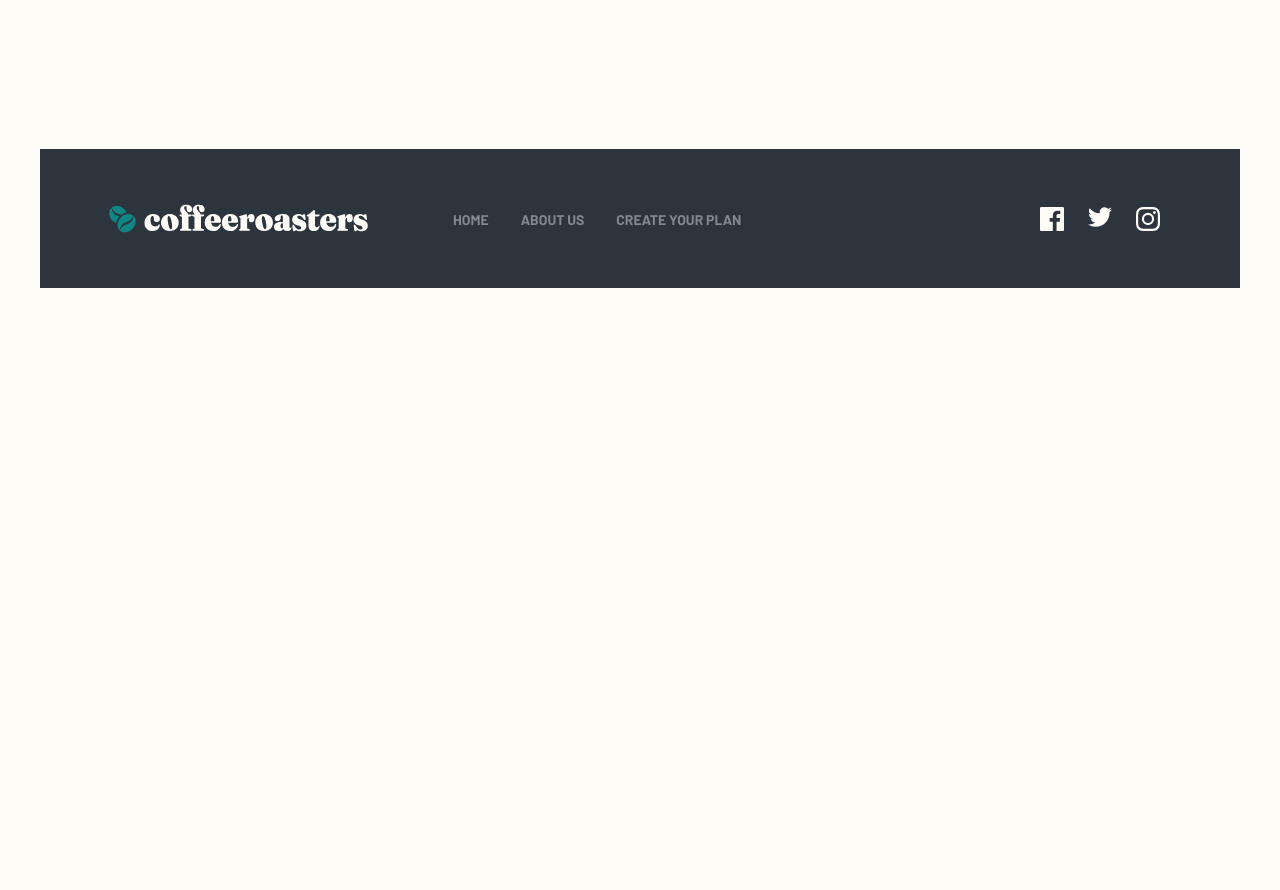
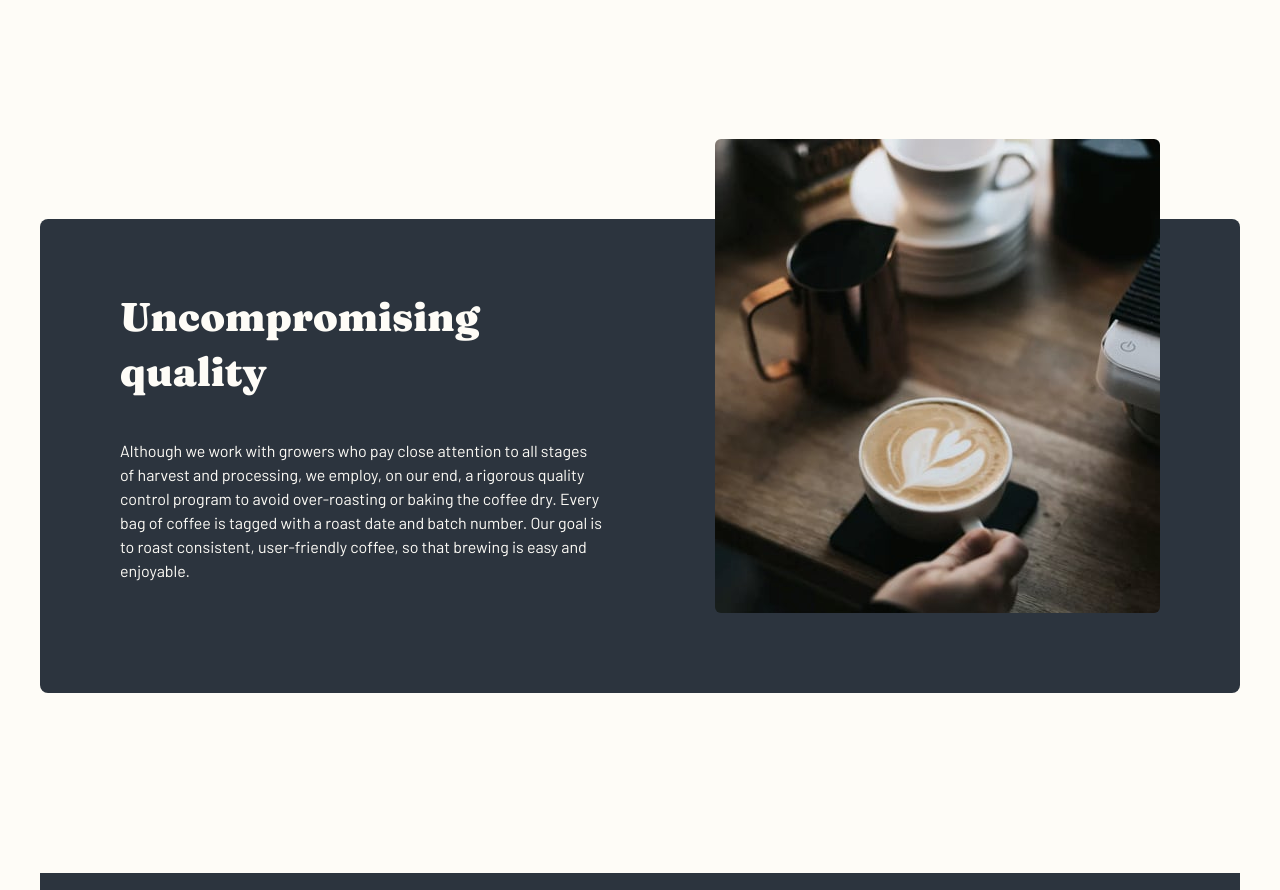
Before and after one commit to GabrielaMendes/vue-coffee-subsrcription-site, a Vue app: page /about-us in a window 1280 px wide. Shown: the part 1320-2210 px from the top of the page. Before the commit the page ends 1672 px from the top, so only its background shows below. Built offline with nearby package versions, Linux system fonts and the light colour scheme.

Commit message:
layout: created about quality section

```diff
--- a/src/views/AboutView.vue
+++ b/src/views/AboutView.vue
@@ -10,6 +10,12 @@ const commitmentImg = computed(() => {
   return `src/assets/images/about/${
     lgAndLarger.value ? "desktop" : (smAndLarger.value ? "tablet" : "mobile")
   }/image-commitment.jpg`;
+});
+
+const qualityImg = computed(() => {
+  return `src/assets/images/about/${
+    lgAndLarger.value ? "desktop" : (smAndLarger.value ? "tablet" : "mobile")
+  }/image-quality.jpg`;
 });
 </script>
 
@@ -32,7 +38,7 @@ const commitmentImg = computed(() => {
     <!-- Our Commitment -->
     <section class="w-full lg:extra-padding flex flex-col sm:flex-row items-center gap-16 lg:gap-28">
       <img :src="commitmentImg" alt="a barista pouring milk on a cup of coffee" class="rounded-md" />
-      <div class="flex flex-col justify-center items-center sm:items-start gap-10">
+      <div class="text-center sm:text-left flex flex-col justify-center items-center sm:items-start gap-10">
         <h2 class="text-[32px] lg:text-[40px]">Our commitment</h2>
         <p>
           We're built on a simple mission and a commitment to doing good along the way. We want to
@@ -47,5 +53,16 @@ const commitmentImg = computed(() => {
         </p>
       </div>
     </section>
+
+    <!-- Quality -->
+    <section class="w-full mt-[calc(120px_+_min(120px,18vw))] sm:mt-[calc(140px_+_min(150px,18vw))] lg:mt-[250px] bg-dark-grey-bg rounded-lg extra-padding pb-20 flex flex-col lg:flex-row-reverse items-center gap-16 lg:gap-28">
+      <img :src="qualityImg" alt="a barista pouring milk on a cup of coffee" class="rounded-md -mt-[min(120px,_18vw)] sm:-mt-[min(150px,_18vw)] lg:-mt-20" />
+      <div class="lg:pt-10 text-center lg:text-left text-light-beige flex flex-col justify-center items-center lg:items-start gap-10">
+        <h2 class="text-[28px] sm:text-[32px] lg:text-[40px]">Uncompromising quality</h2>
+        <p>
+          Although we work with growers who pay close attention to all stages of harvest and processing, we employ, on our end, a rigorous quality control program to avoid over-roasting or baking the coffee dry. Every bag of coffee is tagged with a roast date and batch number. Our goal is to roast consistent, user-friendly coffee, so that brewing is easy and enjoyable.
+        </p>
+      </div>
+    </section>
   </main>
 </template>
```
